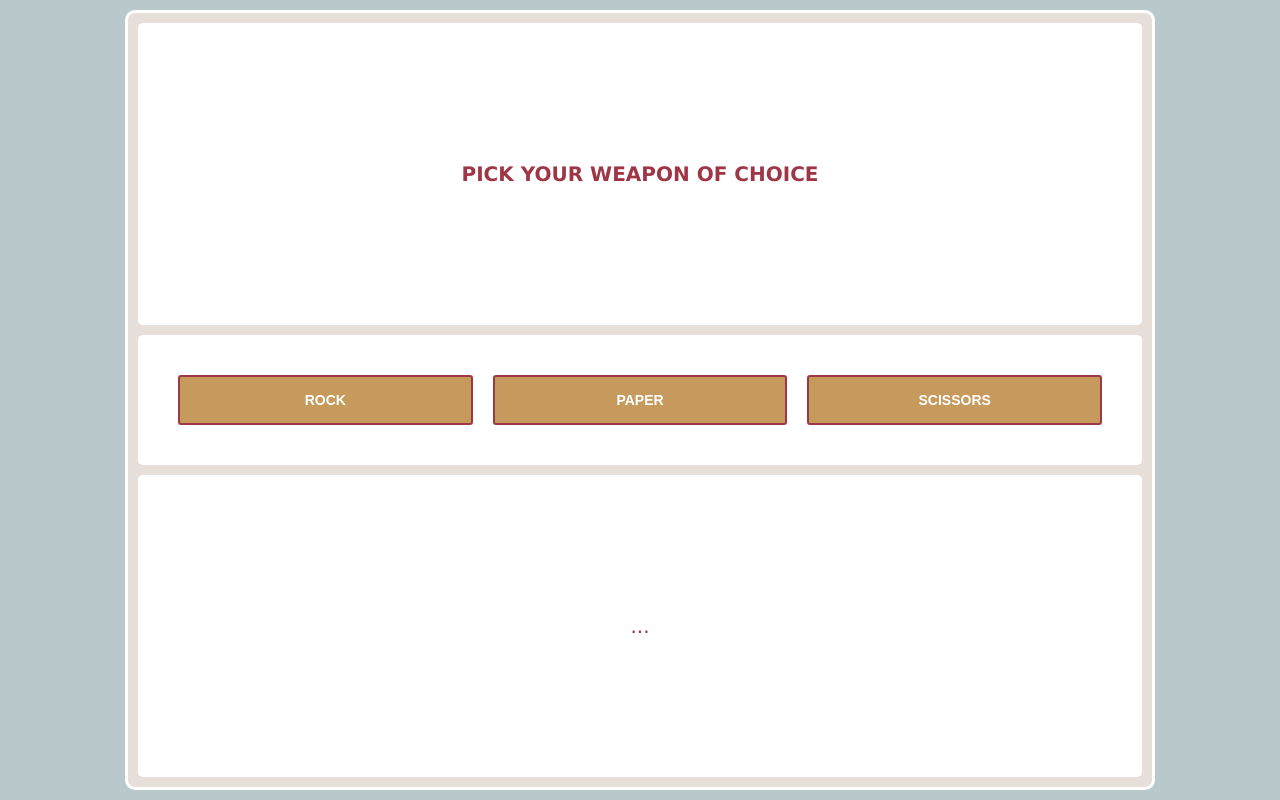
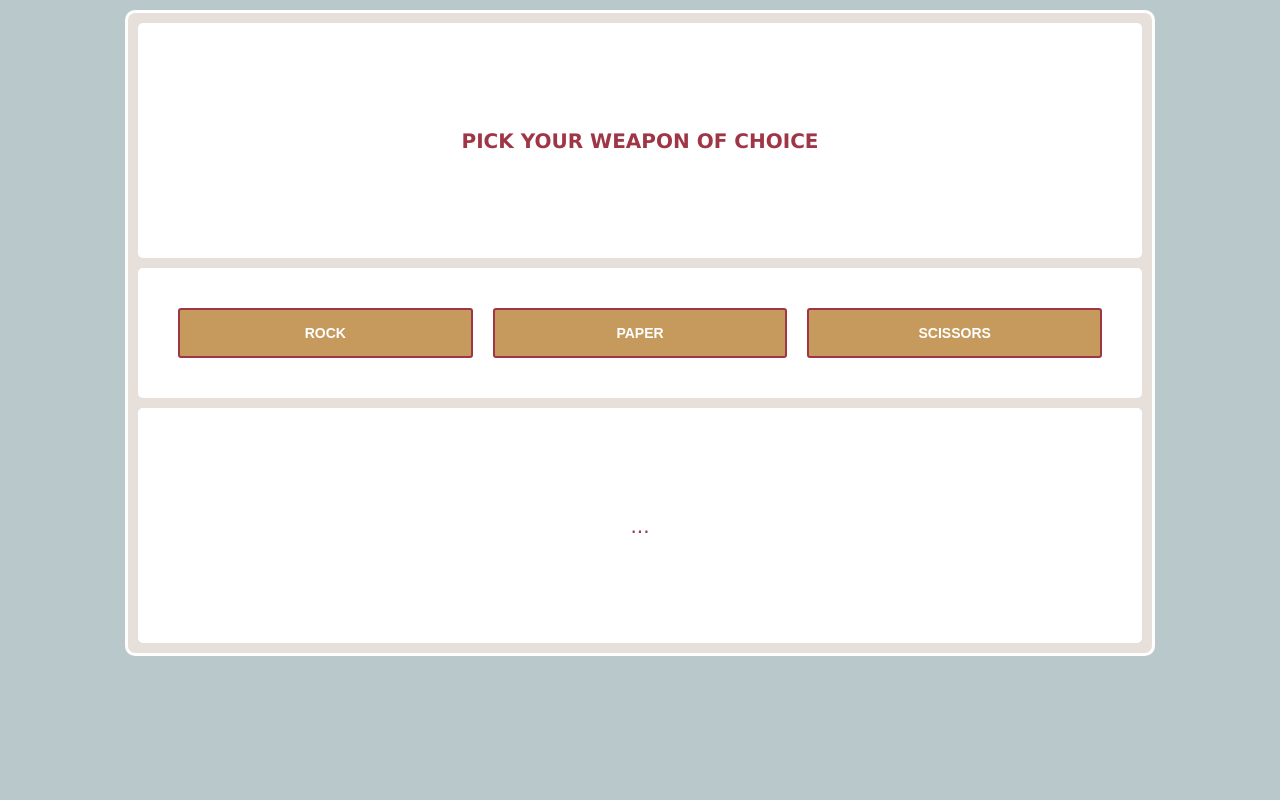
Before and after one commit to ManonLef/RPS-2022, a plain HTML site: page index.html in a window 1280 px wide. Drawn offline with Linux system fonts and the light colour scheme.

Commit message:
add max height

```diff
--- a/style.css
+++ b/style.css
@@ -17,7 +17,7 @@ body {
     border: solid 3px white;
     display: flex;
     flex-direction: column;
-    max-height: 100vh;
+    max-height: 80vh;
     max-width: 80%;
 }
 
```
